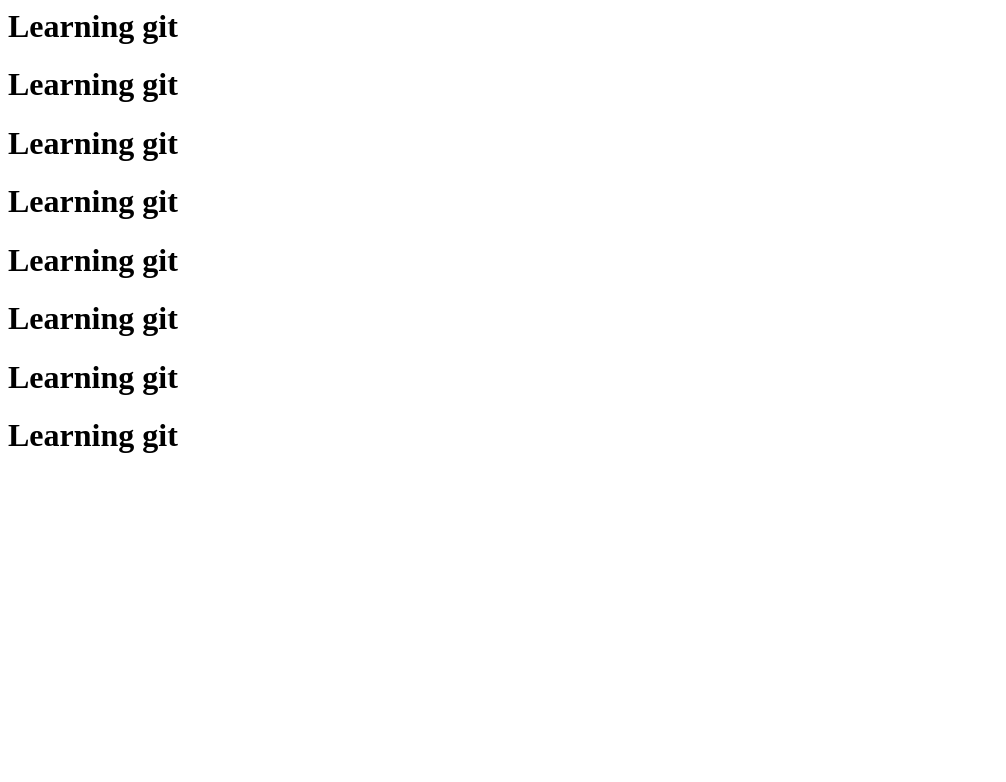
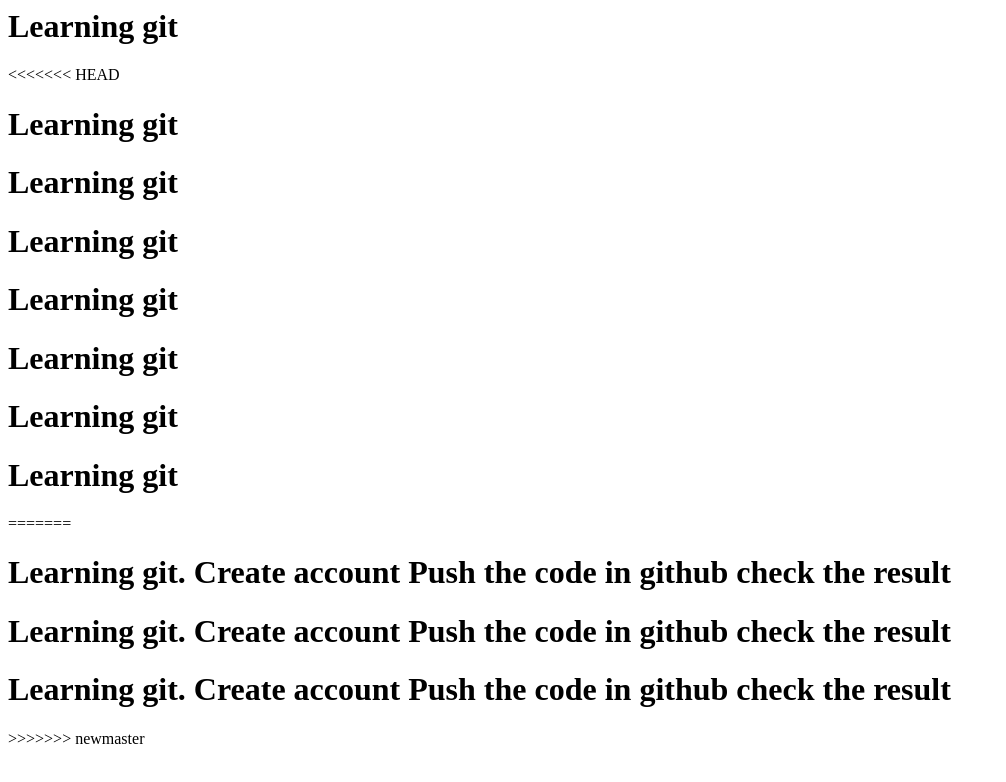
Before and after one commit to deepkaur369/Practice, a plain HTML site: page index.html in a window 1280 px wide. Shown: the whole page, without its empty margins (0-1006 px from the left). Drawn offline with Linux system fonts and the light colour scheme.

Commit message:
mergeeeeeeee

```diff
--- a/index.html
+++ b/index.html
@@ -1,3 +1,5 @@
+<h1>Learning git</h1>
+<<<<<<< HEAD
 <h1>Learning git</h1>
 <h1>Learning git</h1>
 <h1>Learning git</h1>
@@ -5,4 +7,20 @@
 <h1>Learning git</h1>
 <h1>Learning git</h1>
 <h1>Learning git</h1>
-<h1>Learning git</h1>
+
+=======
+
+<h1>Learning git.
+Create account
+Push the code in github
+check the result</h1>
+<h1>Learning git.
+Create account
+Push the code in github
+check the result</h1>
+
+<h1>Learning git.
+Create account
+Push the code in github
+check the result</h1>
+>>>>>>> newmaster
```
Also changed, not shown: index1.html (+4 -0 lines).
